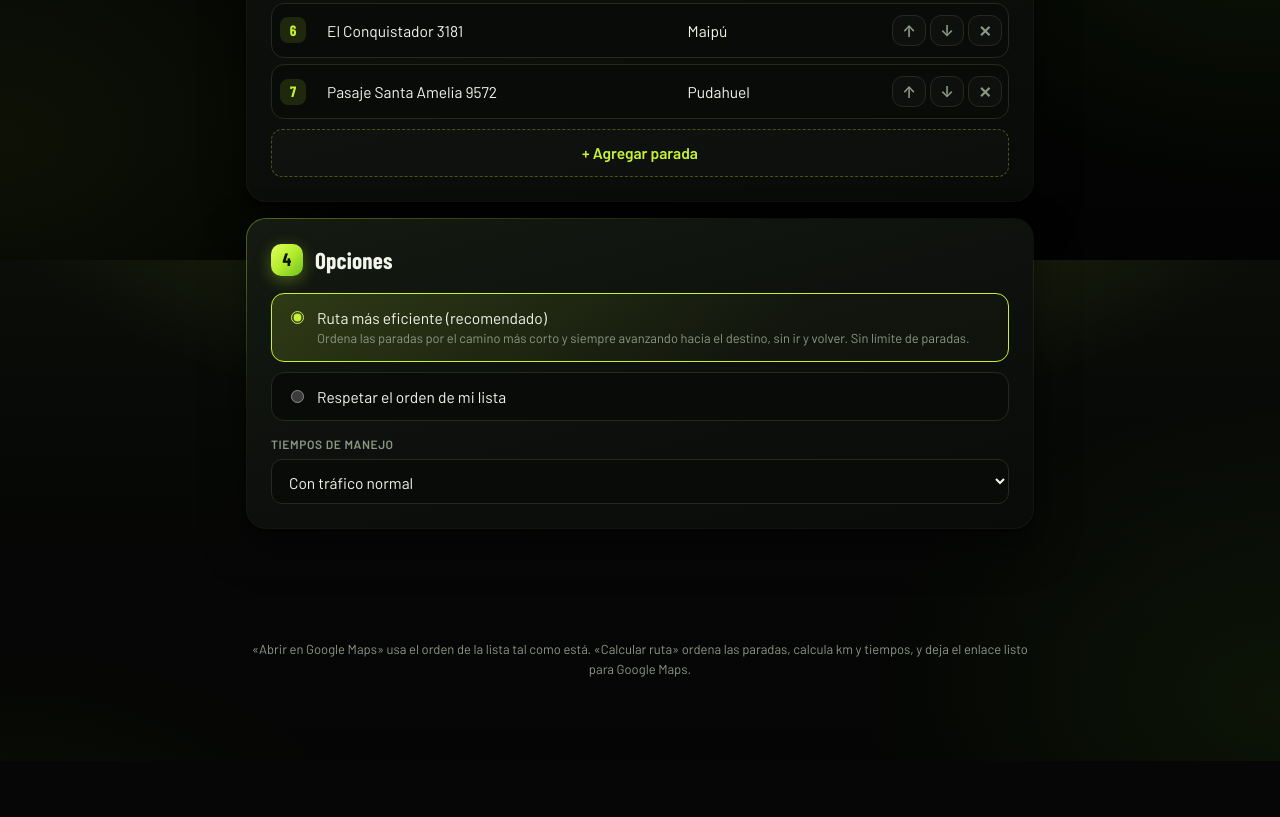
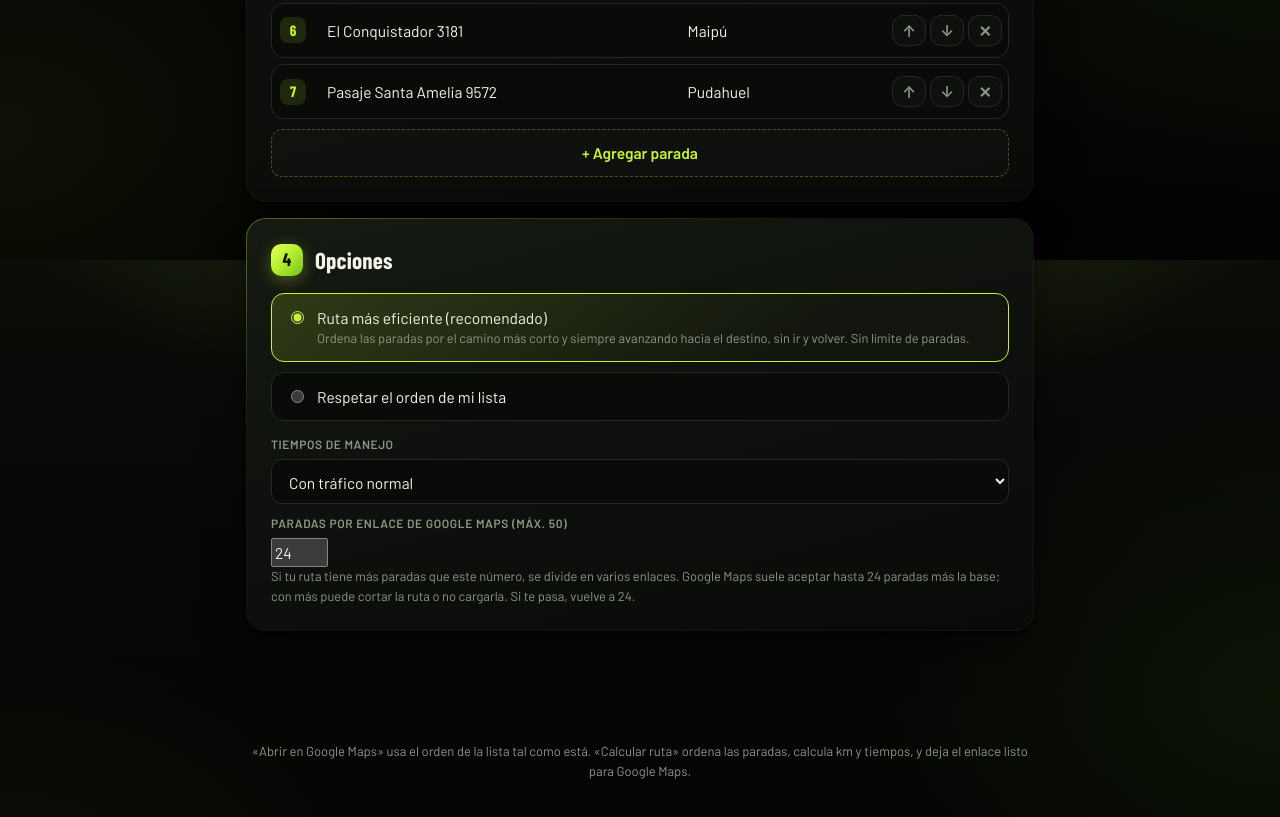
Before and after one commit to twistyasap/rutasaerosan, a plain HTML site: page index.html in a window 1280 px wide. Shown: the part 1340-2157 px from the top of the page. Before the commit the page ends 2101 px from the top, so only its background shows below. Drawn offline with nearby package versions, Linux system fonts and the light colour scheme; no server answers.

Commit message:
cambio de configuracion en index

```diff
--- a/index.html
+++ b/index.html
@@ -85,6 +85,11 @@
               <option value="1">Sin tráfico</option>
             </select>
           </div>
+          <div>
+            <label class="f" for="maxStops">Paradas por enlace de Google Maps (máx. 50)</label>
+            <input id="maxStops" type="number" min="1" max="50" step="1" value="24" inputmode="numeric">
+            <small>Si tu ruta tiene más paradas que este número, se divide en varios enlaces. Google Maps suele aceptar hasta 24 paradas más la base; con más puede cortar la ruta o no cargarla. Si te pasa, vuelve a 24.</small>
+          </div>
         </div>
       </section>
 
```
